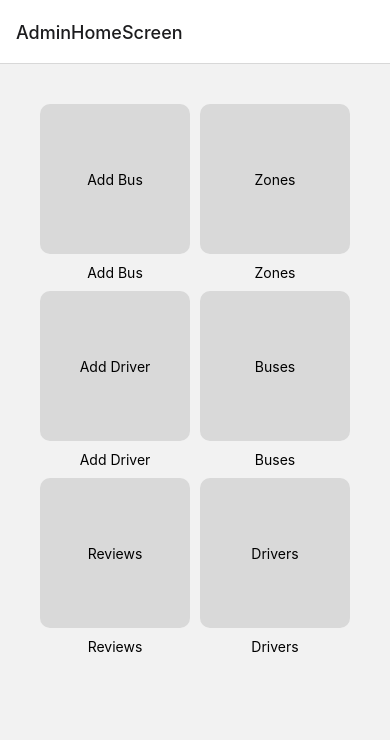
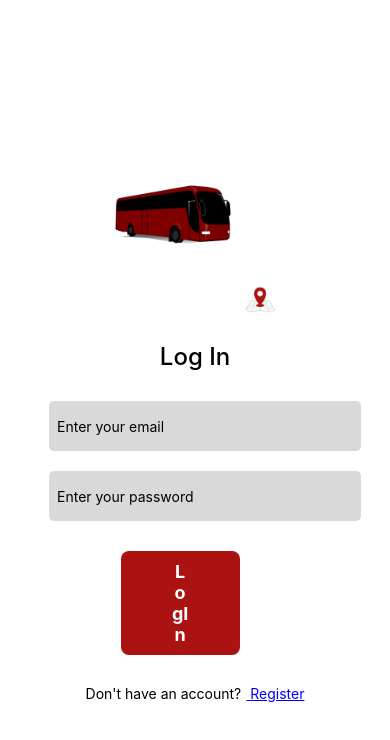
Before and after one commit to zeinshhadi/b-route-app, a React Native app in the folder frontend/: screen / in a window 390 px wide. Shown: the top 740 px of the page. Built offline with nearby package versions, Linux system fonts and the light colour scheme.

Commit message:
Frontend <> Added bottom navigation bar for user

```diff
--- a/frontend/App.js
+++ b/frontend/App.js
@@ -17,6 +17,7 @@ import ZonesRegisteredScreen from "./screens/adminScreens/ZonesRegisteredScreen"
 import AddDriverScreen from "./screens/adminScreens/AddDriverScreen";
 import AddBusScreen from "./screens/adminScreens/AddBusScreen";
 import ReviewScreen from "./screens/adminScreens/ReviewScreen";
+import UserBottomNavigation from "./components/common/bottomNavigation/UserBottomNavigation";
 const Stack = createNativeStackNavigator();
 
 export default function App() {
@@ -26,10 +27,10 @@ export default function App() {
       <SafeAreaView style={styles.container}>
         <Provider store={store}>
           <NavigationContainer>
-            <Stack.Navigator initialRouteName="AdminHomeScreen">
+            <Stack.Navigator initialRouteName="LogInScreen">
               <Stack.Screen name="LogInScreen" component={LoginScreen} options={{ headerShown: false }} />
               <Stack.Screen name="RegisterScreen" component={RegisterScreen} options={{ headerShown: false }} />
-              <Stack.Screen name="HomeScreen" component={HomeScreen} options={{ headerShown: false }} />
+              <Stack.Screen name="HomeScreen" component={UserBottomNavigation} options={{ headerShown: false }} />
               <Stack.Screen name="AdminHomeScreen" component={AdminHomeScreen} options={{ headerShown: true }} />
               <Stack.Screen name="BusDetailScreen" component={BusDetails} options={{ headerShown: true }} />
               <Stack.Screen name="EditProfile" component={EditProfile} options={{ headerShown: true }} />
--- a/frontend/components/common/bottomNavigation/UserBottomNavigation.js
+++ b/frontend/components/common/bottomNavigation/UserBottomNavigation.js
@@ -6,18 +6,19 @@ import AdminHomeScreen from "../../../screens/adminScreens/AdminHomeScreen";
 import EditProfile from "../../../screens/userScreens/EditProfile";
 import ChatScreen from "../../../screens/common/ChatScreen";
 import ReviewScreen from "../../../screens/adminScreens/ReviewScreen";
+import HomeScreen from "../../../screens/userScreens/HomeScreen";
 
 const Tab = createBottomTabNavigator();
 
 const UserBottomNavigation = () => {
   return (
     <Tab.Navigator>
-      <Tab.Screen name="Home" component={AdminHomeScreen} />
-      <Tab.Screen name="EditProfile" component={EditProfile} />
+      <Tab.Screen name="Home" component={HomeScreen} />
       <Tab.Screen name="Chat" component={ChatScreen} />
       <Tab.Screen name="Rides" component={ReviewScreen} />
+      <Tab.Screen name="EditProfile" component={EditProfile} />
     </Tab.Navigator>
   );
 };
 
-export default UserBottomTabNavigator;
+export default UserBottomNavigation;
```
